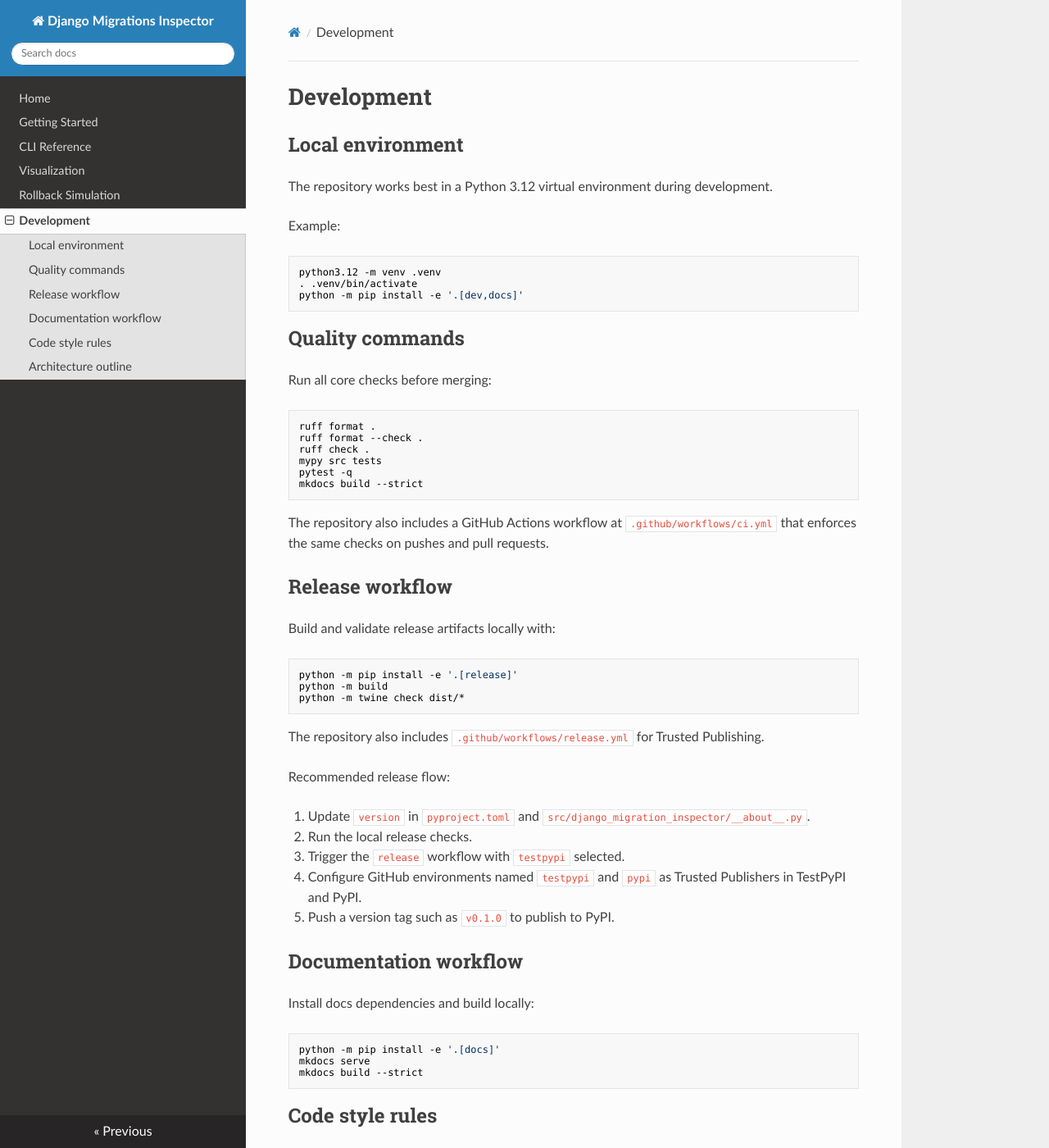
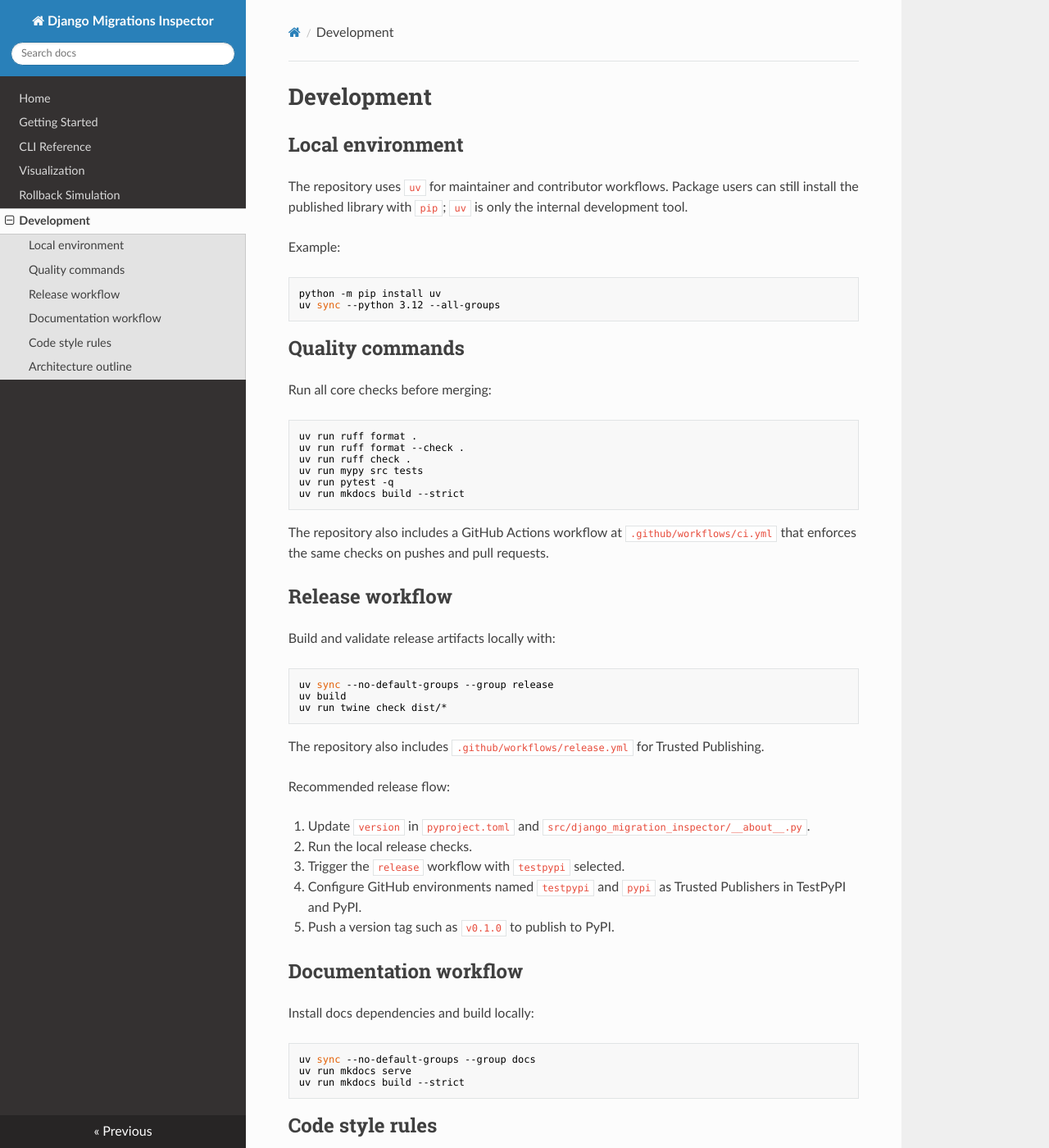
Before and after one commit to DevilsAutumn/django-migrations-inspector, an MkDocs documentation site: the page built from docs/development.md, in a window 1280 px wide and 1400 px high. Shown: the whole window at 82% size. Built offline with MkDocs 1.6.1, drawn with Linux system fonts in a browser that asks for light colours; nearby versions of some CDN libraries.

Commit message:
Adopt uv for internal development workflows

````diff
--- a/docs/development.md
+++ b/docs/development.md
@@ -2,14 +2,14 @@
 
 ## Local environment
 
-The repository works best in a Python 3.12 virtual environment during development.
+The repository uses `uv` for maintainer and contributor workflows. Package users can still install
+the published library with `pip`; `uv` is only the internal development tool.
 
 Example:
 
 ```bash
-python3.12 -m venv .venv
-. .venv/bin/activate
-python -m pip install -e '.[dev,docs]'
+python -m pip install uv
+uv sync --python 3.12 --all-groups
 ```
 
 ## Quality commands
@@ -17,12 +17,12 @@
 Run all core checks before merging:
 
 ```bash
-ruff format .
-ruff format --check .
-ruff check .
-mypy src tests
-pytest -q
-mkdocs build --strict
+uv run ruff format .
+uv run ruff format --check .
+uv run ruff check .
+uv run mypy src tests
+uv run pytest -q
+uv run mkdocs build --strict
 ```
 
 The repository also includes a GitHub Actions workflow at `.github/workflows/ci.yml` that
@@ -33,9 +33,9 @@
 Build and validate release artifacts locally with:
 
 ```bash
-python -m pip install -e '.[release]'
-python -m build
-python -m twine check dist/*
+uv sync --no-default-groups --group release
+uv build
+uv run twine check dist/*
 ```
 
 The repository also includes `.github/workflows/release.yml` for Trusted Publishing.
@@ -53,9 +53,9 @@
 Install docs dependencies and build locally:
 
 ```bash
-python -m pip install -e '.[docs]'
-mkdocs serve
-mkdocs build --strict
+uv sync --no-default-groups --group docs
+uv run mkdocs serve
+uv run mkdocs build --strict
 ```
 
 ## Code style rules
````
Also changed, not shown: README.md (+10 -9 lines), docs/getting-started.md (+2 -1 lines), pyproject.toml (+8 -0 lines), 4 other files.
